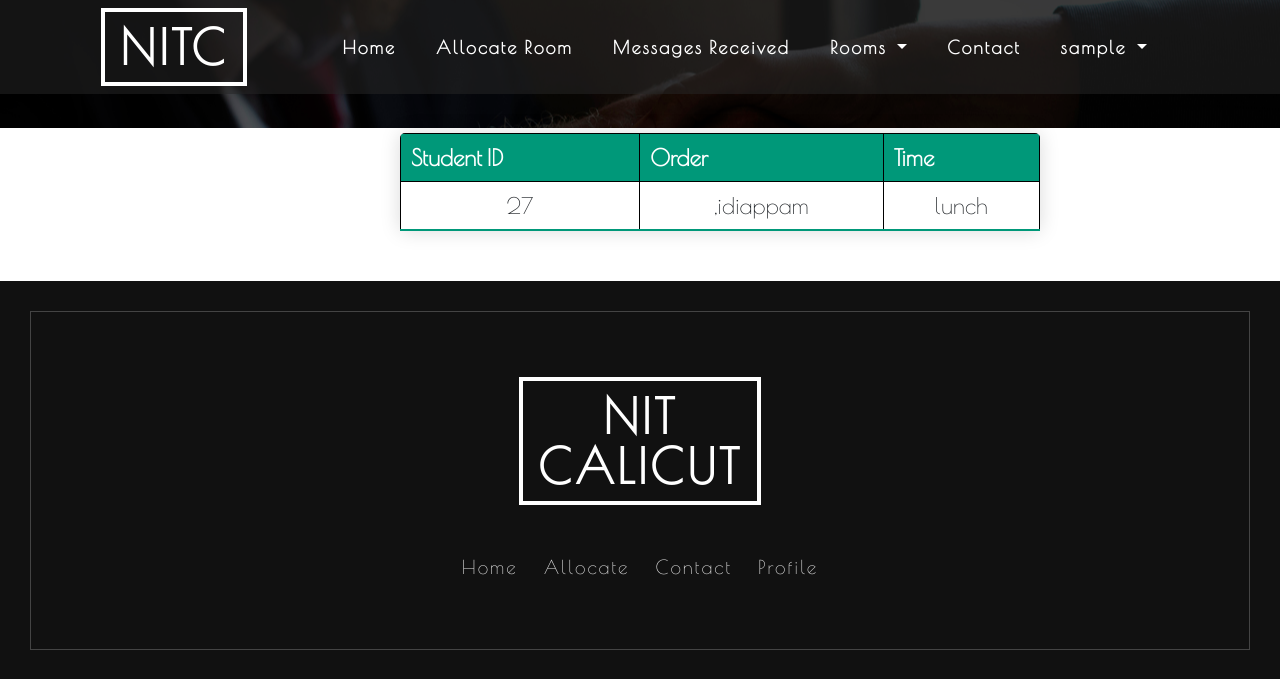
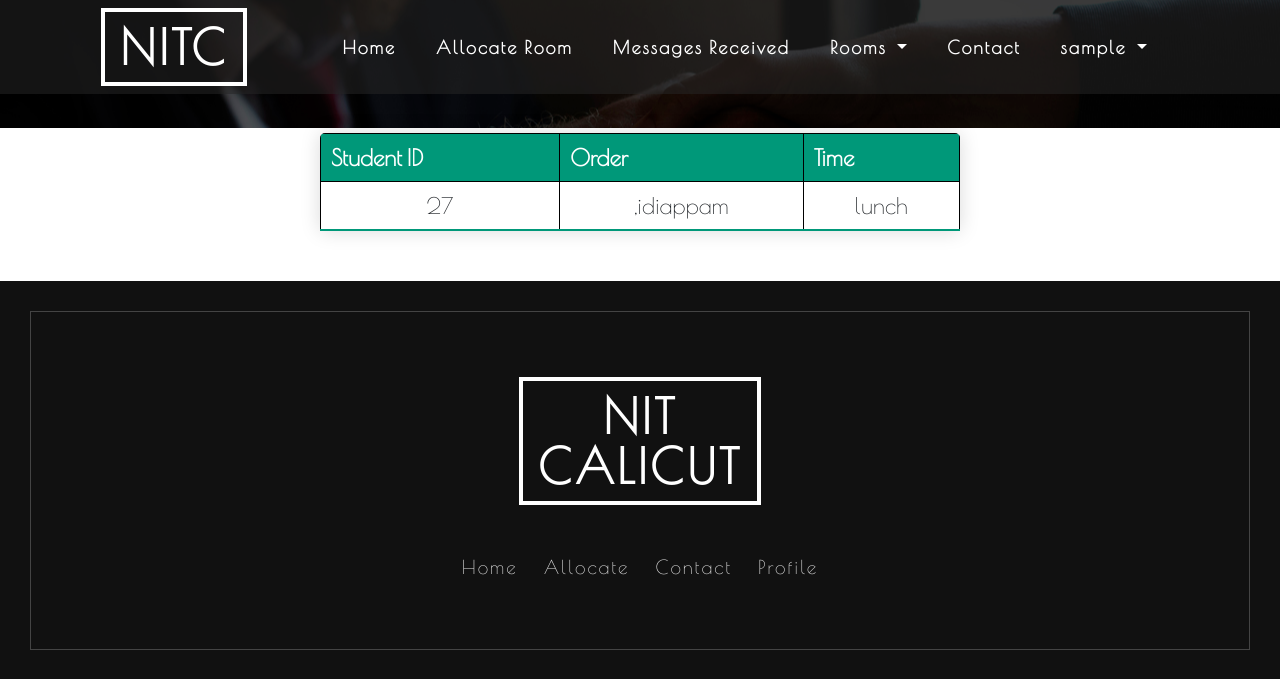
Before and after one commit to elden03/hello123, a PHP site: page /table.php in a window 1280 px wide. Shown: the top 679 px of the page. Run offline with PHP 8.4, Linux system fonts and the light colour scheme; a user stored in the database is signed in; data comes from the database, SQL or seed files in the repository.

Commit message:
Update styletable.css

```diff
--- a/styletable.css
+++ b/styletable.css
@@ -18,7 +18,7 @@ th, td {
 }
 .content-table{
     border-collapse:collapse;
-    margin:5px 480px 50px 400px;
+    margin:5px auto 50px auto;
     font-size:0.6cm;
     min-width:400px;
     border-radius:5px 5px 0 0;
```
